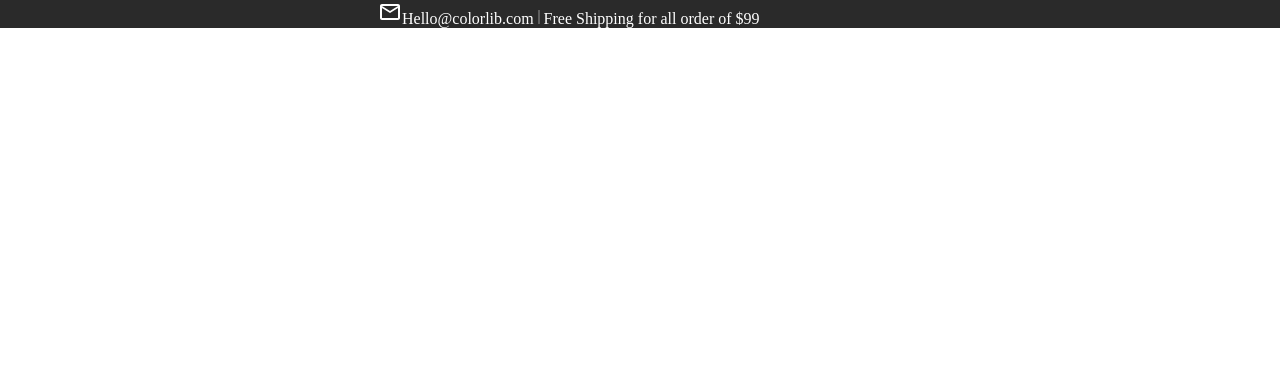
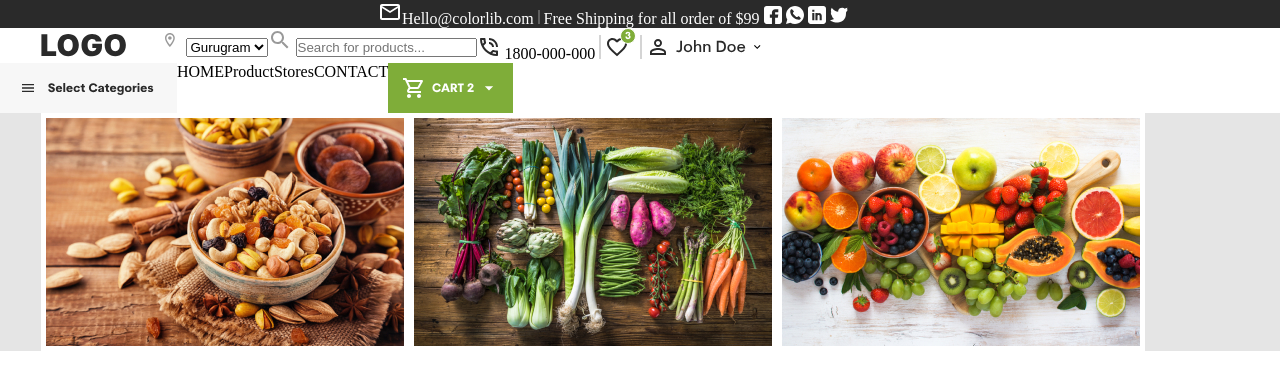
Before and after one commit to anna-kudrow/grocery-shop, a plain HTML site: page index.html in a window 1280 px wide. Drawn offline with Linux system fonts and the light colour scheme.

Commit message:
added header html

```diff
--- a/index.html
+++ b/index.html
@@ -9,26 +9,82 @@
   <body>
     <header class="main-header">
       <div class="main-header__links">
-        <div class="main-header__links-container">
-          <a class="main-header__links-mail" href="#">
+        <div class="links__container">
+          <a class="links__mail" href="#">
             <img
-              class="main-header__links-mail-icon"
+              class="links__link-mail-icon"
               src="images/mail.svg"
               alt="mail icon"
             />Hello@colorlib.com
           </a>
           <img
-            class="main-header__links-dividing-stick"
+            class="links__dividing-stick"
             src="images/stick.svg"
             alt="dividing element (stick)"
           />
-          <span class="main-header__links-text"
-            >Free Shipping for all order of $99</span
-          >
+          <span class="links__text">Free Shipping for all order of $99</span>
+          <img src="images/fb.svg" alt="facebook icon" />
+          <img src="images/wa.svg" alt="whatsUpp icon" />
+          <img src="images/lnd.svg" alt="lindekn icon" />
+          <img src="images/twit.svg" alt="twitter icon" />
         </div>
       </div>
-      <div class="main-header__additional-info"></div>
-      <nav class="main-header__nav"></nav>
+      <div class="main-header__additional-info">
+        <div class="additional-info__container">
+          <div class="additional-info__logo-wrapper">
+            <img
+              class="additional-info__logo"
+              src="images/logo-apple.svg"
+              alt="logo"
+            />
+          </div>
+          <div class="additional-info__geo-choise">
+            <img src="images/location-sign.svg" alt="geo-icon" />
+            <span class="additional-info__geo-choiсe-town"></span>
+            <select class="geo-choice__list" name="towns" id="towns">
+              <option value="Gurugram">Gurugram</option>
+            </select>
+          </div>
+          <form class="additional-info__search">
+            <img class="search__icon" src="images/search.svg" alt="search" />
+            <input type="text" placeholder="Search for products..." />
+          </form>
+          <div class="additional-info__public-info">
+            <img src="images/phone.svg" alt="phone icon" />
+            <span>1800-000-000</span>
+            <img src="images/bigger-stick.svg" alt="dividing stick" />
+            <img src="images/like.svg" alt="like" />
+            <img src="images/bigger-stick.svg" alt="dividing stick" />
+            <img src="images/person.svg" alt="person icon" />
+            <span></span>
+          </div>
+        </div>
+      </div>
+      <nav class="main-header__nav">
+        <div class="main-header__nav-container">
+          <img class="nav__burger-menu" src="images/burger.svg" alt="menu" />
+          <div class="nav__main-navigation">
+            <ul class="main-navigation__list">
+              <li class="main-navigation__item main-navigation__item--current">
+                HOME
+              </li>
+              <li class="main-navigation__item">Product</li>
+              <li class="main-navigation__item">Stores</li>
+              <li class="main-navigation__item">CONTACT</li>
+            </ul>
+            <img class="nav__bascket" src="images/bascket.svg" alt="bascket" />
+          </div>
+        </div>
+      </nav>
     </header>
+    <main class="main-content">
+      <div class="main-content__container">
+        <section class="main-content__discount-cards">
+          <div class="discount-cards__item card-1"></div>
+          <div class="discount-cards__item card-2"></div>
+          <div class="discount-cards__item card-3"></div>
+        </section>
+      </div>
+    </main>
   </body>
 </html>
--- a/style.css
+++ b/style.css
@@ -13,11 +13,62 @@ a {
   color: white;
 }
 
-.main-header__links-container {
+.links__container {
   margin: 0 auto;
   max-width: 524px;
 }
 
-.main-header__links-mail {
+.links__mail {
   color: white;
 }
+
+.additional-info__container {
+  display: flex;
+  margin: 0 auto;
+  max-width: 1199px;
+}
+
+.main-header__nav-container {
+  display: flex;
+}
+
+.nav__main-navigation {
+  display: flex;
+}
+
+.main-navigation__list {
+  display: flex;
+  list-style-type: none;
+}
+
+.main-content {
+  background-color: #e5e5e5;
+}
+
+.main-content__container {
+  max-width: 1199px;
+  margin: 0 auto;
+  display: flex;
+}
+
+.main-content__discount-cards {
+  display: flex;
+}
+
+.discount-cards__item {
+  width: 358px;
+  height: 228px;
+  border: 5px solid white;
+}
+
+.card-1 {
+  background-image: url(images/discount-card1.jpg);
+}
+
+.card-2 {
+  background-image: url(images/discount-card2.jpg);
+}
+
+.card-3 {
+  background-image: url(images/discount-card3.jpg);
+}
```
Also changed, not shown: images/Help.svg (added), images/arrow-down.svg (added), images/bascket.svg (added), images/bigger-stick.svg (added), images/burger.svg (added), images/discount-card1.jpg (added), images/discount-card2.jpg (added), images/discount-card3.jpg (added), images/like.svg (added), images/location-sign.svg (added), images/logo-apple.svg (added), images/person.svg (added), images/phone.svg (added), images/search.svg (added).
